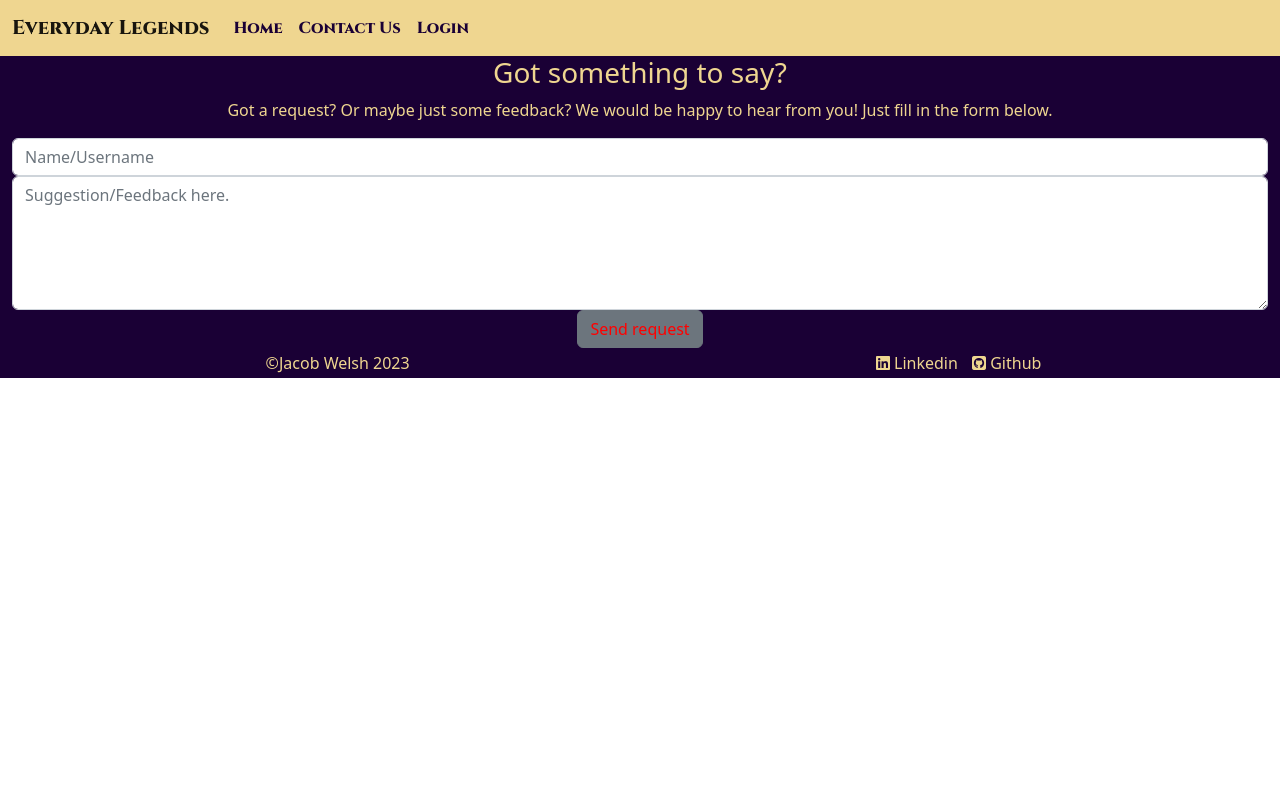
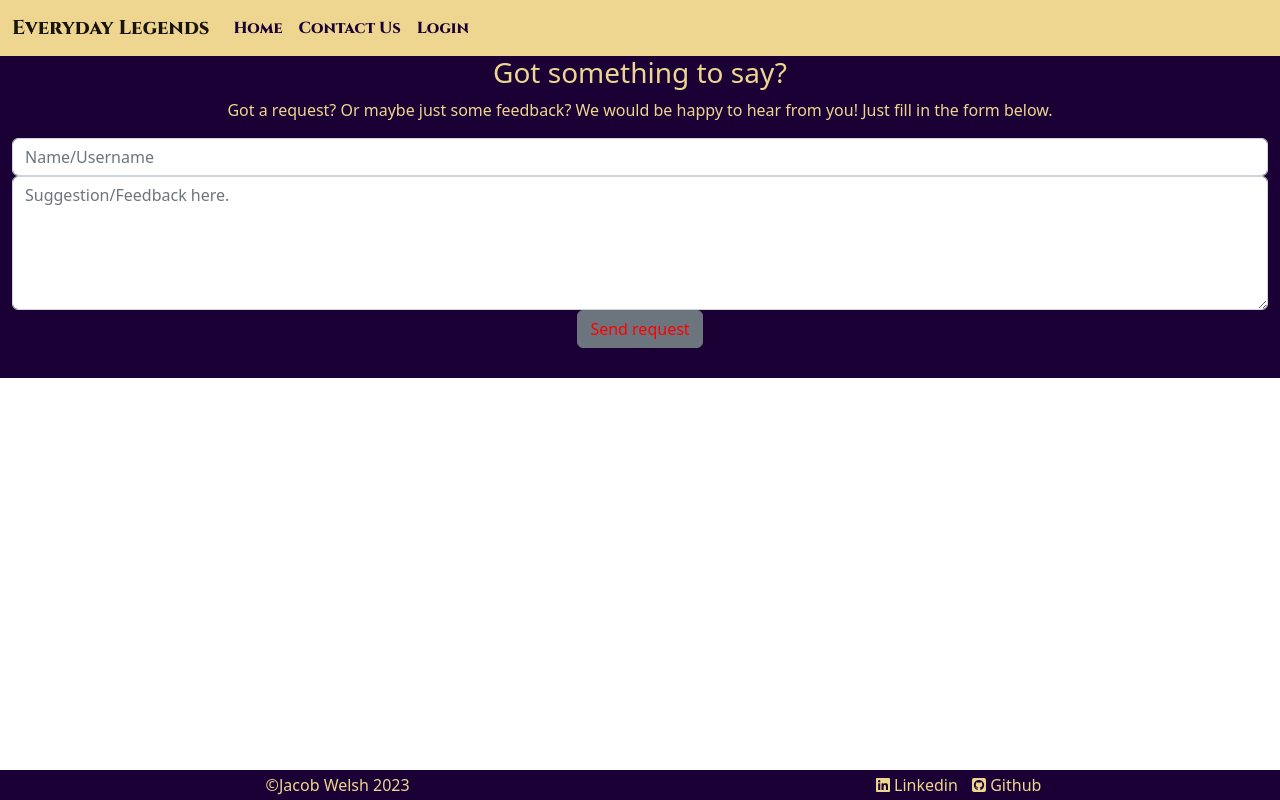
Before and after one commit to Welshy92/everyday-legends, a Django app: page /contact in a window 1280 px wide. Run offline with Django 3.2, Linux system fonts and the light colour scheme; some libraries are stand-ins or nearby versions.

Commit message:
fix submit button hiding behind footer

```diff
--- a/static/css/style.css
+++ b/static/css/style.css
@@ -9,6 +9,7 @@
 .main-style {
     background-color: #1A0035;
     color: #EFD690;
+    border-bottom: 30px solid #1A0035;
 }
 
 /* Nav Bar Styling */
@@ -31,11 +32,12 @@
 
 /* Footing styling */
 footer {
-    position: sticky;
+    position: fixed;
     bottom: 0;
     width: 100%;
     height: 30px;
     border: 3px solid #1A0035;
+    margin-top: 30px; background-color: #1A0035;
 }
 
 .foot {
```
Also changed, not shown: docs/testing.md (+1 -0 lines).
